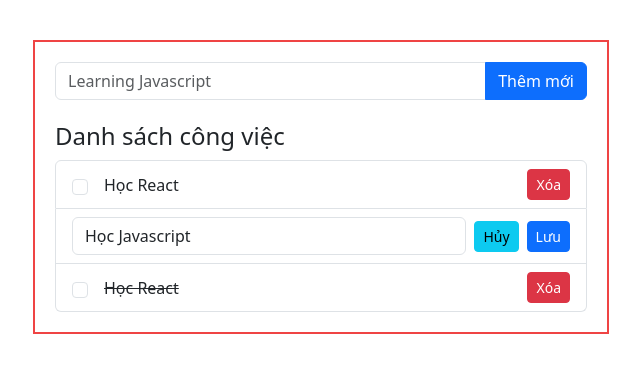
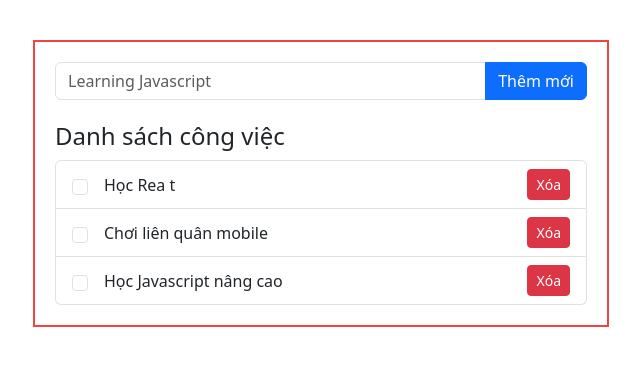
Before and after one commit to datlt2306/FPL-WEB501, a React (Vite) app: page / in a window 1280 px wide. Shown: the top 372 px of the page, without its empty margins (319-959 px from the left). Built offline with nearby package versions, Linux system fonts and the light colour scheme.

Commit message:
WD19303: Implement TodoList component with add and remove functionality

```diff
--- a/src/components/TodoList.jsx
+++ b/src/components/TodoList.jsx
@@ -1,6 +1,29 @@
-import React from "react";
+import React, { useState } from "react";
 
 const TodoList = () => {
+    const [todos, setTodos] = useState([
+        {
+            id: 1,
+            title: "Học Rea t",
+            completed: false,
+        }, // todo
+        {
+            id: 2,
+            title: "Chơi liên quân mobile",
+            completed: false,
+        }, // todo
+        {
+            id: 3,
+            title: "Học Javascript nâng cao",
+            completed: false,
+        }, // todo
+    ]);
+
+    const removeTodo = (id) => {
+        const confirm = window.confirm(`Bạn có chắc chắn muốn xóa không?`);
+        if (!confirm) return;
+        setTodos(todos.filter((todo) => todo.id !== id));
+    };
     return (
         <div className="tw-max-w-xl tw-mx-auto tw-my-10 tw-border-2 tw-border-red-500 tw-p-5">
             <form className="input-group">
@@ -11,7 +34,19 @@ const TodoList = () => {
             </form>
             <h2 className="tw-text-2xl tw-mt-5">Danh sách công việc</h2>
             <ul className="list-group tw-mt-2">
-                <li className="list-group-item d-flex align-items-center">
+                {todos.map((todo) => (
+                    <li key={todo.id} className="list-group-item d-flex align-items-center">
+                        <input className="form-check-input me-3" type="checkbox" value="" />
+                        <label className="form-check-label">{todo.title}</label>
+                        <button
+                            className="btn btn-sm btn-danger ms-auto"
+                            onClick={() => removeTodo(todo.id)}
+                        >
+                            Xóa
+                        </button>
+                    </li>
+                ))}
+                {/* <li className="list-group-item d-flex align-items-center">
                     <input className="form-check-input me-3" type="checkbox" value="" />
                     <label className="form-check-label">Học React</label>
                     <button className="btn btn-sm btn-danger ms-auto">Xóa</button>
@@ -27,7 +62,7 @@ const TodoList = () => {
                     <input className="form-check-input me-3" type="checkbox" value="" />
                     <label className="form-check-label tw-line-through">Học React</label>
                     <button className="btn btn-sm btn-danger ms-auto">Xóa</button>
-                </li>
+                </li> */}
             </ul>
         </div>
     );
@@ -38,7 +73,8 @@ export default TodoList;
 /**
  * Bước 1: Tạo giao diện
  * Bước 2: Fake 1 danh sách và hiển thị ra ngoài
- * Bước 3: Tạo form và xử lý form để thêm mới todo
- * Bước 4: Xóa form
- * Bước 5: Xử lý sự kiện khi click vào checkbox ( completed)
+ * Bước 3: Xóa phần tử trong mảng, dựa vào id khi click vào button xóa
+ * Bước 4: Tạo form và xử lý form để thêm mới todo
+ * Bước 5: Xóa form
+ * Bước 6: Xử lý sự kiện khi click vào checkbox ( completed)
  */
```
